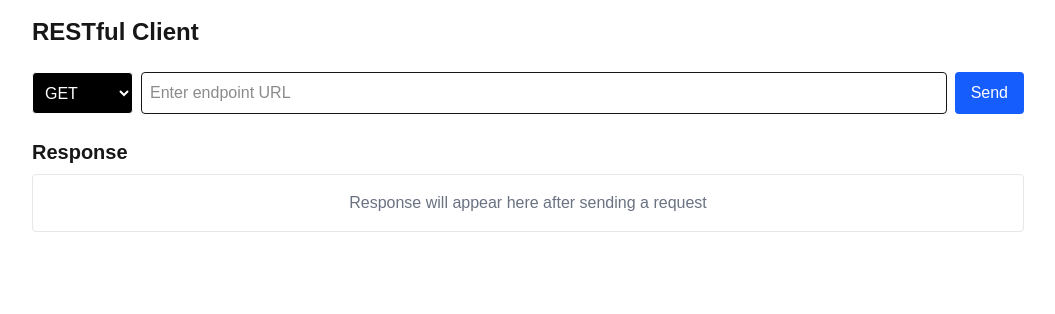
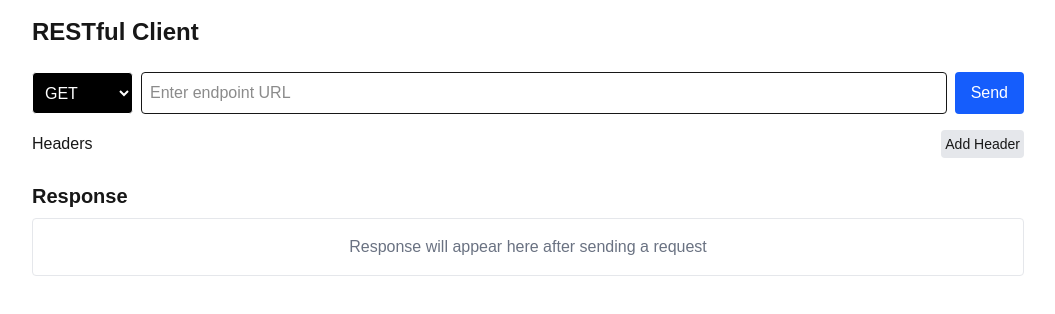
Before and after one commit to freennnn/rest-client-app, a Next.js app: page / in a window 1280 px wide. Shown: the top 314 px of the page, without its empty margins (112-1167 px from the left). Built offline with nearby package versions, Linux system fonts and the light colour scheme.

Commit message:
feat: Implement headers management

```diff
--- a/app/page.tsx
+++ b/app/page.tsx
@@ -1,6 +1,12 @@
 'use client';
 
 import { useState } from 'react';
+
+interface Header {
+  id: string;
+  key: string;
+  value: string;
+}
 
 export default function Home() {
   const [url, setUrl] = useState('');
@@ -15,6 +21,22 @@ export default function Home() {
   const [contentType, setContentType] = useState('application/json');
   const [loading, setLoading] = useState(false);
   const [error, setError] = useState<string | null>(null);
+  const [headers, setHeaders] = useState<Header[]>([]);
+
+  const addHeader = () => {
+    const newId = `header-${Date.now()}`;
+    setHeaders([...headers, { id: newId, key: '', value: '' }]);
+  };
+
+  const updateHeader = (id: string, field: 'key' | 'value', value: string) => {
+    setHeaders(headers.map(header =>
+      header.id === id ? { ...header, [field]: value } : header
+    ));
+  };
+
+  const removeHeader = (id: string) => {
+    setHeaders(headers.filter(header => header.id !== id));
+  };
 
   const handleSubmit = async (e: React.FormEvent) => {
     e.preventDefault();
@@ -25,14 +47,17 @@ export default function Home() {
     try {
       const startTime = performance.now();
 
-      const headers: Record<string, string> = {};
+      const headersObj: Record<string, string> = {};
       if (method === 'POST' || method === 'PUT') {
-        headers['Content-Type'] = contentType;
+        headersObj['Content-Type'] = contentType;
       }
+      headers.forEach(header => {
+        headersObj[header.key] = header.value;
+      });
 
       const options: RequestInit = {
         method,
-        headers,
+        headers: headersObj,
         body: (method === 'POST' || method === 'PUT') ? requestBody : undefined,
       };
 
@@ -111,6 +136,44 @@ export default function Home() {
           >
             {loading ? 'Sending...' : 'Send'}
           </button>
+        </div>
+
+        <div className="mb-4">
+          <div className="flex justify-between items-center mb-2">
+            <label className="font-medium">Headers</label>
+            <button
+              type="button"
+              onClick={addHeader}
+              className="text-sm bg-gray-200 dark:bg-gray-700 p-1 rounded"
+            >
+              Add Header
+            </button>
+          </div>
+          {headers.map(header => (
+            <div key={header.id} className="flex gap-2 mb-2">
+              <input
+                type="text"
+                placeholder="Key"
+                className="flex-1 border p-2 rounded"
+                value={header.key}
+                onChange={(e) => updateHeader(header.id, 'key', e.target.value)}
+              />
+              <input
+                type="text"
+                placeholder="Value"
+                className="flex-1 border p-2 rounded"
+                value={header.value}
+                onChange={(e) => updateHeader(header.id, 'value', e.target.value)}
+              />
+              <button
+                type="button"
+                onClick={() => removeHeader(header.id)}
+                className="text-sm bg-red-200 dark:bg-red-700 p-1 rounded"
+              >
+                Remove
+              </button>
+            </div>
+          ))}
         </div>
 
         {(method === 'POST' || method === 'PUT') && (
```
